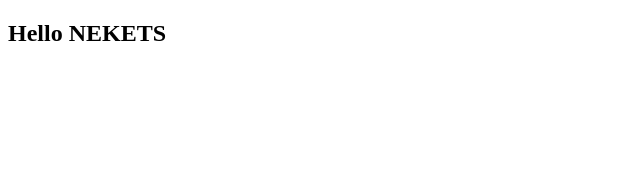
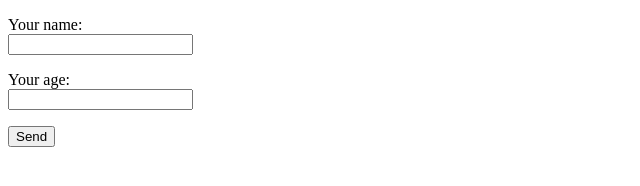
Before and after one commit to Nikita-Dmytriienko/FastAPI_prac2, a plain HTML site: page public/index.html in a window 1280 px wide. Shown: the whole page, without its empty margins (0-640 px from the left). Drawn offline with Linux system fonts and the light colour scheme.

Commit message:
feat: update index.html with form for name/age and JS for POST to /hello

```diff
--- a/public/index.html
+++ b/public/index.html
@@ -5,6 +5,38 @@
     <meta charset="utf-8" />
 </head>
 <body>
-    <h2>Hello NEKETS</h2>
+    <div id="message"></div>
+     <p>
+        Your name: <br />
+        <input name="username" id="username" />
+    </p>
+     <p>
+        Your age: <br />
+        <input name="userage" id="userage" type="number" />
+    </p>
+    <button onclick="send()">Send</button>
+<script>
+    async function send(){
+
+        const username = document.getElementById("username").value;
+        const userage = document.getElementById("userage").value;
+
+
+        const response = await fetch("/hello", {
+                method: "POST",
+                headers: { "Accept": "application/json", "Content-Type": "application/json" },
+                body: JSON.stringify({
+                    name: username,
+                    age: userage
+                })
+            });
+            if (response.ok) {
+                const data = await response.json();
+                document.getElementById("message").textContent = data.message;
+            }
+            else
+                console.log(response);
+    }
+</script>
 </body>
 </html>
```
